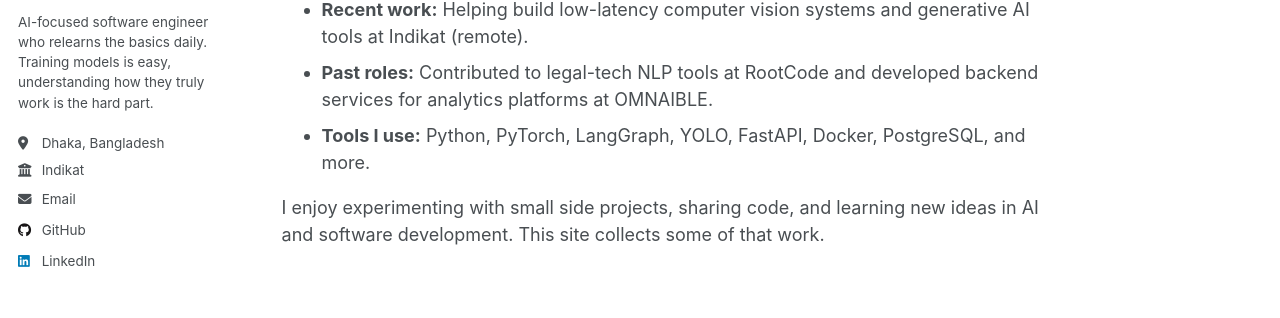
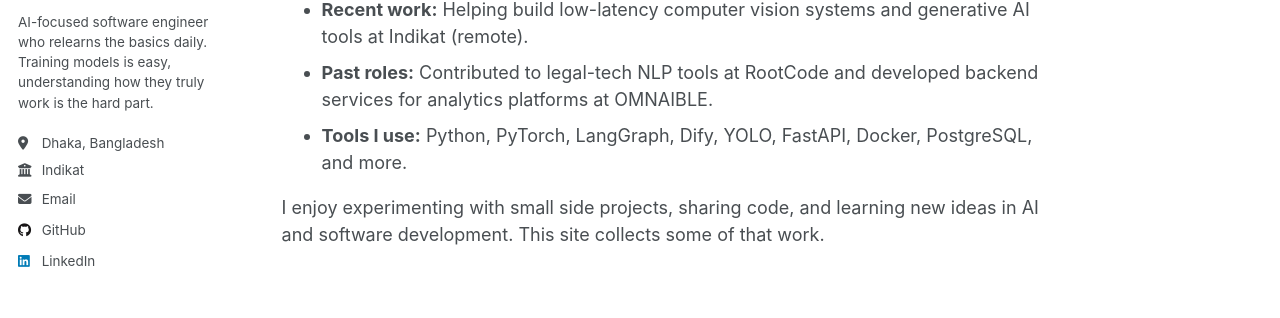
Before and after one commit to shamspias/shamspias.github.io, a Jekyll site: the page built from _pages/about.md, in a window 1280 px wide and 929 px high. Shown: the part 304-622 px from the top of the window. Built offline with Jekyll 4.4.1, drawn with Linux system fonts in a browser that asks for light colours.

Commit message:
add dify to skill

```diff
--- a/_pages/about.md
+++ b/_pages/about.md
@@ -12,6 +12,6 @@
 
 - **Recent work:** Helping build low-latency computer vision systems and generative AI tools at Indikat (remote).
 - **Past roles:** Contributed to legal-tech NLP tools at RootCode and developed backend services for analytics platforms at OMNAIBLE.
-- **Tools I use:** Python, PyTorch, LangGraph, YOLO, FastAPI, Docker, PostgreSQL, and more.
+- **Tools I use:** Python, PyTorch, LangGraph, Dify, YOLO, FastAPI, Docker, PostgreSQL, and more.
 
 I enjoy experimenting with small side projects, sharing code, and learning new ideas in AI and software development. This site collects some of that work.
```
